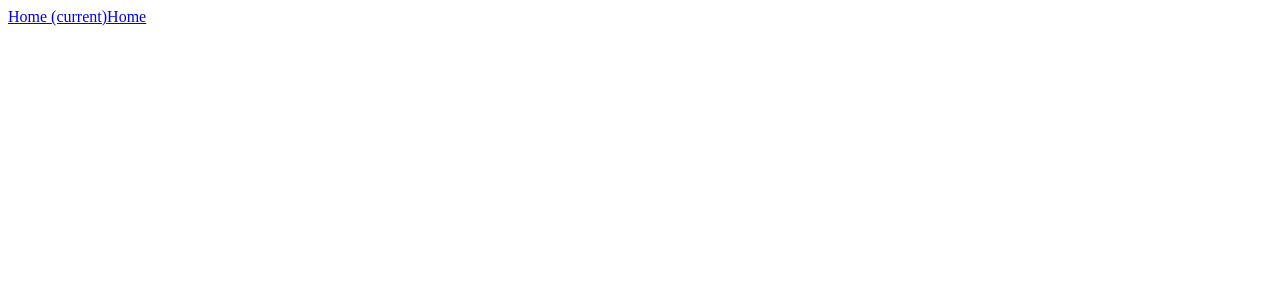
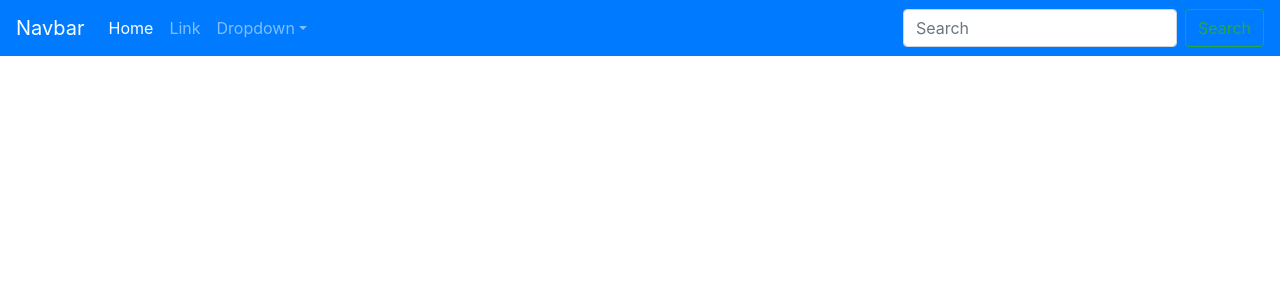
Before and after one commit to praveenuics/cmsApp, an Angular app: page / in a window 1280 px wide. Shown: the top 300 px of the page. Built offline with nearby package versions, Linux system fonts and the light colour scheme.

Commit message:
New navbar

```diff
--- a/package.json
+++ b/package.json
@@ -21,6 +21,7 @@
     "@angular/platform-browser": "^4.2.4",
     "@angular/platform-browser-dynamic": "^4.2.4",
     "@angular/router": "^4.2.4",
+    "bootstrap": "^4.0.0-alpha.5",
     "core-js": "^2.4.1",
     "rxjs": "^5.4.2",
     "zone.js": "^0.8.14"
--- a/src/app/app.component.html
+++ b/src/app/app.component.html
@@ -1,6 +1,26 @@
-<nav class="navbar navbar-expand navbar-light bg-light">
-  <div class="nav navbar-nav">
-    <a class="nav-item nav-link active" href="#">Home <span class="sr-only">(current)</span></a>
-    <a class="nav-item nav-link" href="#">Home</a>
-  </div>
+<nav class="navbar navbar-expand-sm navbar-dark bg-primary">
+    <a class="navbar-brand" href="#">Navbar</a>
+    <button class="navbar-toggler d-lg-none" type="button" data-toggle="collapse" data-target="#collapsibleNavId" aria-controls="collapsibleNavId"
+        aria-expanded="false" aria-label="Toggle navigation"></button>
+    <div class="collapse navbar-collapse" id="collapsibleNavId">
+        <ul class="navbar-nav mr-auto mt-2 mt-lg-0">
+            <li class="nav-item active">
+                <a class="nav-link" href="#">Home <span class="sr-only">(current)</span></a>
+            </li>
+            <li class="nav-item">
+                <a class="nav-link" href="#">Link</a>
+            </li>
+            <li class="nav-item dropdown">
+                <a class="nav-link dropdown-toggle" href="#" id="dropdownId" data-toggle="dropdown" aria-haspopup="true" aria-expanded="false">Dropdown</a>
+                <div class="dropdown-menu" aria-labelledby="dropdownId">
+                    <a class="dropdown-item" href="#">Action 1</a>
+                    <a class="dropdown-item" href="#">Action 2</a>
+                </div>
+            </li>
+        </ul>
+        <form class="form-inline my-2 my-lg-0">
+            <input class="form-control mr-sm-2" type="text" placeholder="Search">
+            <button class="btn btn-outline-success my-2 my-sm-0" type="submit">Search</button>
+        </form>
+    </div>
 </nav>
--- a/src/styles.css
+++ b/src/styles.css
@@ -1 +1,3 @@
 /* You can add global styles to this file, and also import other style files */
+
+@import "../node_modules/bootstrap/dist/css/bootstrap.min.css";
```
Also changed, not shown: .angular-cli.json, 1 other file (tests, documents, lock files or other folders).
